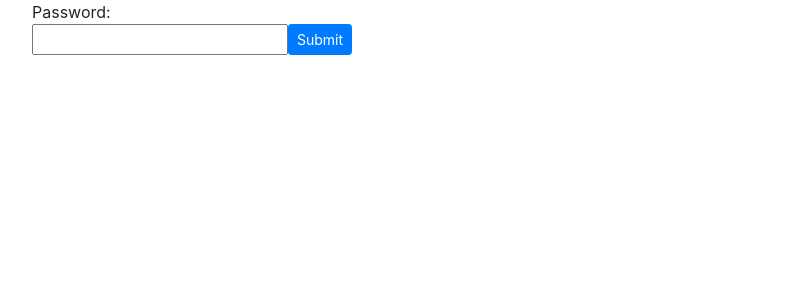
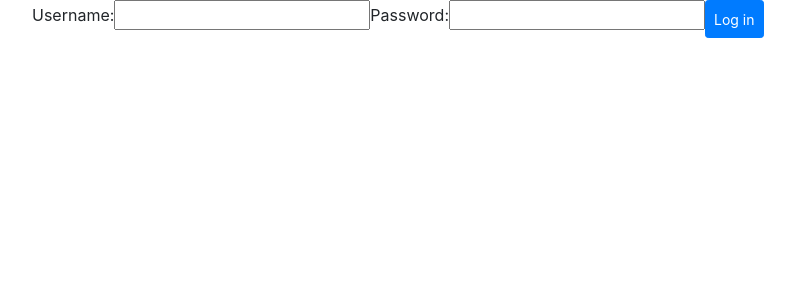
Before and after one commit to yixinxiao7/study_buddies, a React (Create React App) app: page / in a window 1280 px wide. Shown: the top 300 px of the page, without its empty margins (38-833 px from the left). Built offline with nearby package versions, Linux system fonts and the light colour scheme.

Commit message:
Update frontend functionality

```diff
--- a/src/pages/home.jsx
+++ b/src/pages/home.jsx
@@ -3,7 +3,8 @@ import React, {Component} from 'react';
 export default class Home extends React.Component{
     render(){
         return(
-            <h>YEET</h>
+            <h>This is the dashboard</h>
+            // Nav Bar will come here
         )
     }
 }
--- a/src/pages/login.jsx
+++ b/src/pages/login.jsx
@@ -6,34 +6,52 @@ import {Row, Col, Container, Button} from 'react-bootstrap';
 export default class Login extends React.Component{
     constructor(props){
         super(props);
-        this.state = {value:''};
+        this.state = {
+            username:'',
+            password:'',
+        };
 
-        this.handleChange = this.handleChange.bind(this);
+        this.handleUserNameChange = this.handleUserNameChange.bind(this);
+        this.handlePasswordChange = this.handlePasswordChange.bind(this);
         this.handleSubmit = this.handleSubmit.bind(this);
     }
-    handleChange(event){
+    handleUserNameChange(event){
         this.setState({
-            value: event.target.value
+            username: event.target.username,
+        });
+    }
+    handlePasswordChange(event){
+        this.setState({
+            password: event.target.password,
         });
     }
     handleSubmit(event){
         event.preventDefault();
-        if (this.state.value != 'password'){
+        console.log(this.state.username);
+       if (this.state.username == "haoranz"){
+            this.props.history.push('/home');
+        }else{
             this.props.history.push('/login-fail');
-        }else{
-            this.props.history.push('/home');
+
         }
     }
     renderLoginForm(){
-        return(
+       return(
             // <div>
             //     Username:
             // </div>
             <div>
+                <form style={{display: 'flex', justifyContent: 'center'}} onSubmit={this.handleSubmit}>
+                <label>
+                 Username:
+                    <input type="text" value={this.state.username} onChange={this.handleUserNameChange} required/>
+                </label>
+                <br />
+                <label>
                 Password:
-                <form style={{display: 'flex', justifyContent: 'center'}} onSubmit={this.handleSubmit}>
-                    <input type="password" value={this.state.value} onChange={this.handleChange} />
-                    <Button variant="primary" input type="submit" value="Submit" size="sm">Submit</Button>
+                    <input type="text" value={this.state.password} onChange={this.handlePasswordChange} required/>
+                </label>
+                    <Button variant="primary" input type="submit" value="Submit" size="sm">Log in</Button>
                 </form>
             </div>
         );
--- a/src/pages/login_fail.jsx
+++ b/src/pages/login_fail.jsx
@@ -1,9 +1,14 @@
 import React, {Component} from 'react';
+import {Row, Col, Container, Button} from 'react-bootstrap';
 
 export default class LoginFail extends React.Component{
     render(){
-        return(
-            <h>Login Failed</h>
-        )
+    	return(
+    		<Container>
+    		 <h>Login Failed</h>
+    		 <br />
+            <button onClick={() => this.props.history.push('/')}> Back </button>
+            </Container>
+    	);
     }
 }
--- a/src/pages/post.jsx
+++ b/src/pages/post.jsx
@@ -8,8 +8,8 @@ export default class post extends React.Component{
 	constructor(props){
         super(props);
         this.state = {
-        	class_: 'EECS 281',
-        	location: 'North Campus',
+        	class_: '',
+        	location: '',
         	time: 1,
         	joinSet: true,
         	numberOfPeople: 1
@@ -42,6 +42,7 @@ export default class post extends React.Component{
 				Class
 				<br />
 				<select name = "class_" value={this.state.class_} onChange={this.handleChange}>
+					<option value="">Select Class</option>
 					<option value="EECS 281">EECS 281</option>
 					<option value="AEROSP 343">AEROSP 343</option>
 					<option value="ECON 101">ECON 101</option>
@@ -53,6 +54,7 @@ export default class post extends React.Component{
 				Location
 				<br />
 				<select name = "location" value={this.state.location} onChange={this.handleChange}>
+					<option value="">Select Location</option>
 					<option value="North Campus">North Campus - Dudestadt Center</option>
 					<option value="Central Campus">Central Campus - UgLi</option>
 					<option value="South Campus">South Campus - Big House</option>
--- a/src/pages/post_success.jsx
+++ b/src/pages/post_success.jsx
@@ -1,9 +1,15 @@
 import React, {Component} from 'react';
+import {Row, Col, Container, Button} from 'react-bootstrap';
 
 export default class submitSuccess extends React.Component{
     render(){
         return(
+        	<div>
             <h>You've sucessfully posted.</h>
+	            <br />
+	            <button onClick={() => this.props.history.push('/post')}> One More Post </button>
+	            <button onClick={() => this.props.history.push('/home')}> Return to Dashboard </button>
+	        </div>
             );
     }
 }
```
